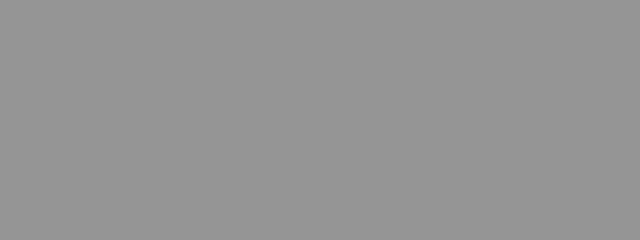
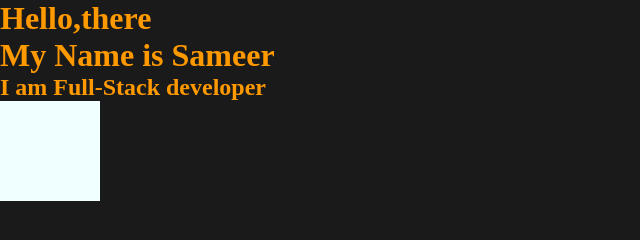
Before and after one commit to DSameer-infine8/WebAnimations, a plain HTML site: page index.html in a window 1280 px wide. Shown: the whole page, without its empty margins (0-640 px from the left). Drawn offline with nearby package versions, Linux system fonts and the light colour scheme.

Commit message:
Basic Animations

```diff
--- a/index.html
+++ b/index.html
@@ -7,6 +7,11 @@
     <link rel="stylesheet" href="style.css" />
   </head>
   <body>
+    <h1 class="ok">Hello,there</h1>
+    <h1 class="ok">My Name is Sameer</h1>
+    <h2 class="ok">I am Full-Stack developer</h2>
+
+    <div class="box"></div>
 
     <script
       src="https://cdnjs.cloudflare.com/ajax/libs/gsap/3.13.0/gsap.min.js"
--- a/logic.js
+++ b/logic.js
@@ -1,7 +1,17 @@
-// gsap.from(".box",{
+gsap.from(".ok",{
+    opacity:0,
+    duration:2,
+    y:40,
+    delay:1,
+    stagger:-1
+});
 
-// });
-
-// gsap.to(".box",{
-
-// });
+gsap.to(".box",{
+    x:300,
+    duration:1,
+    delay:1,
+    rotate:360,
+    repeat:-1,  //for infinte give value -1
+    yoyo:true,
+    borderRadius: "50%"
+})
--- a/style.css
+++ b/style.css
@@ -4,5 +4,16 @@
 }
 
 body{
-    background-color: rgb(149, 149, 149);
+    background-color: rgb(26, 26, 26);
 }
+
+.ok{
+    color: rgb(255, 153, 0);
+}
+
+.box{
+    height: 100px;
+    width:100px;
+    background-color: azure;
+    top:0
+}
```
